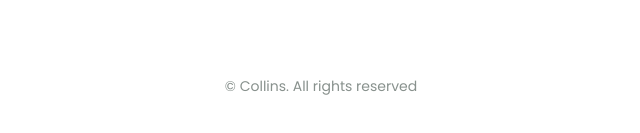
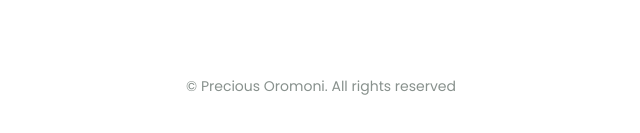
Before and after one commit to ebitech02/plants, a plain HTML site: page index.html in a window 1280 px wide. Shown: the part 5216-5349 px from the top of the page, 319-959 px from the left. Drawn offline with nearby package versions, Linux system fonts and the light colour scheme.

Commit message:
Update index.html

```diff
--- a/index.html
+++ b/index.html
@@ -466,7 +466,7 @@
         </div>
       </div>
 
-      <p class="footer__copy">&#169; Collins. All rights reserved</p>
+      <p class="footer__copy">&#169; Precious Oromoni. All rights reserved</p>
     </footer>
 
     <a href="#" class="scrollup" id="scroll-up">
```
